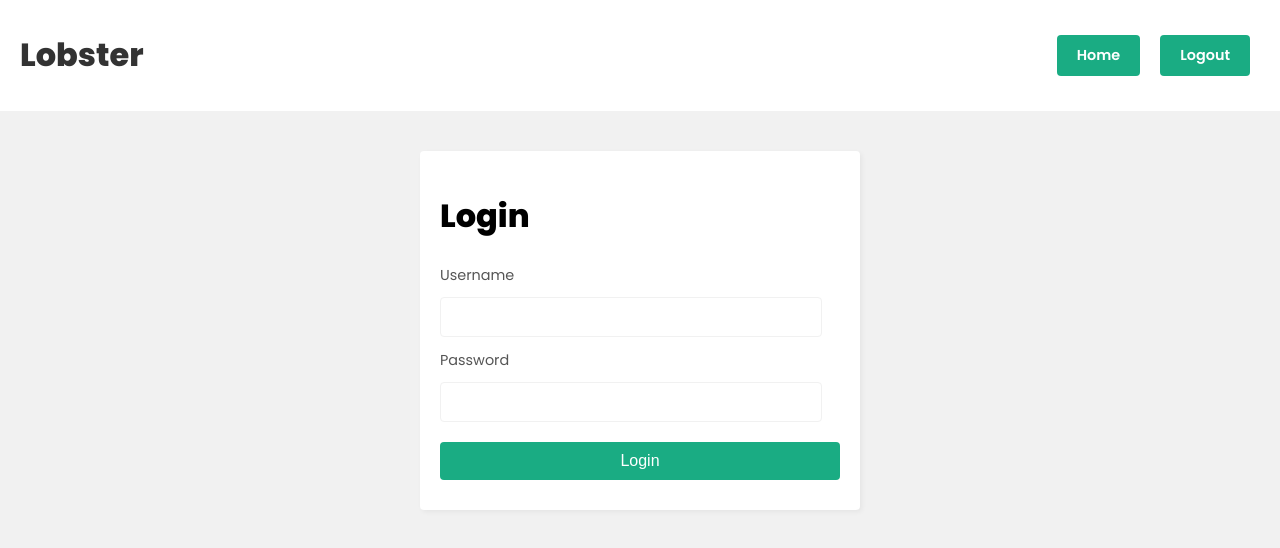
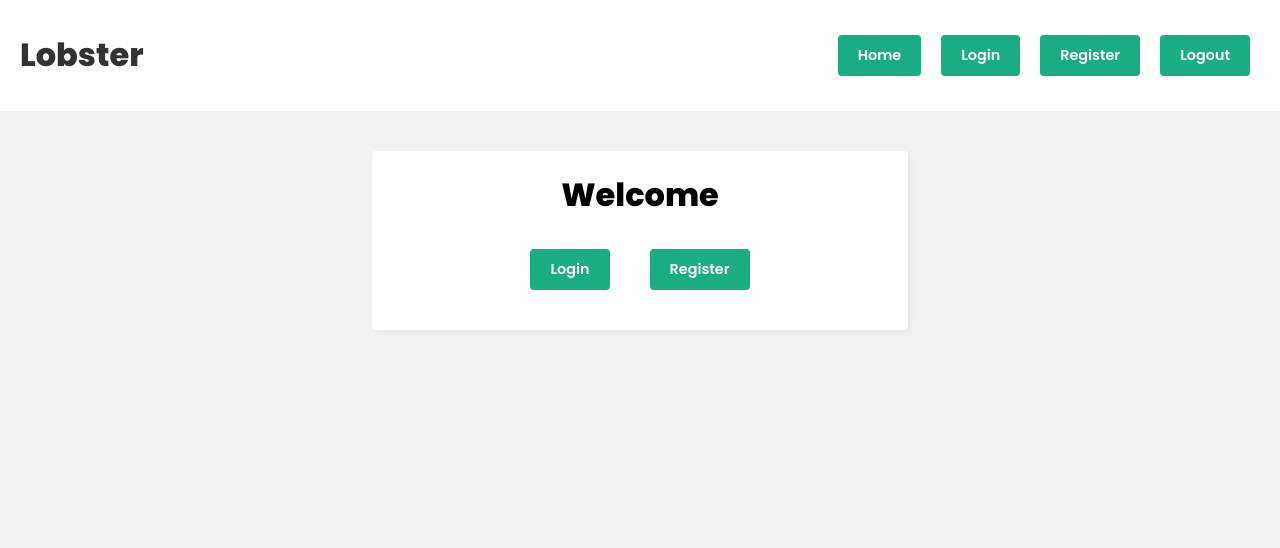
Before and after one commit to Gokul-A-S/lobster, a React (Create React App) app in the folder client/: page / in a window 1280 px wide. Shown: the top 548 px of the page. Built offline with nearby package versions, Linux system fonts and the light colour scheme; the HTML template or start-up script is replaced by a standard one.

Commit message:
Added Welcome page Optimized css

```diff
--- a/client/src/App.js
+++ b/client/src/App.js
@@ -3,6 +3,8 @@ import Home from './pages/Home';
 import Main from './pages/Main';
 import Navbar from './components/Navbar';
 import Login from './pages/Login';
+import Register from './pages/Register';
+import Welcome from './pages/Welcome';
 
 function App() {
   return (
@@ -11,9 +13,11 @@ function App() {
         <Navbar />
         <div className='pages'>
           <Routes>
+              <Route path="/" exact element={<Welcome />} />
               <Route path="/home" exact element={<Home />} />
               <Route path="/main" exact element={<Main />} />
-              <Route path="/" exact element={<Login/>} />
+              <Route path="/login" exact element={<Login/>} />
+              <Route path="/register" exact element={<Register/>} />
               <Route path="*" element={<h1>404 Not Found</h1>} />
 
 
--- a/client/src/components/Navbar.js
+++ b/client/src/components/Navbar.js
@@ -6,7 +6,10 @@ const Navbar = () => {
                 <Link to="/"><h1>Lobster</h1></Link>
                 <div className='nav-buttons'>
                     <Link to='/home'>Home</Link>
-                    <Link to='/'>Logout</Link>
+                    <Link to='/login'>Login</Link>
+                    <Link to='/register'>Register</Link>
+                    <Link to='/login'>Logout</Link>
+
                 </div>
             </div>
         </header>
--- /dev/null
+++ b/client/src/context/AuthContext.js
@@ -0,0 +1,23 @@
+import { createContext,useReducer } from "react";
+
+export const AuthContext=createContext()
+
+export const AuthReducer=(state,action)=>{
+    switch(action.type){
+        case 'LOGIN':
+            return {user:action.payload}
+        case 'LOGOUT':
+            return {user:null}
+        default:
+            return state
+        }
+
+}
+
+export const AuthContextProvider=({children})=>{
+    const [state,dispatch]=useReducer(AuthReducer,{user:null})
+    console.log("AuthContextState ",state)
+    return <AuthContext.Provider value={{...state,dispatch}}>
+        {children}
+    </AuthContext.Provider>
+}
--- a/client/src/index.css
+++ b/client/src/index.css
@@ -96,6 +96,35 @@ header a {
   color: #fff;
   cursor: pointer;
 }
+.welcome{
+  width: 40%;
+  text-align: center;
+  background: #ffffff;
+  border-radius: 4px;
+  margin: 20px auto;
+  padding: 20px;
+  position:relative;
+  box-shadow: 2px 2px 5px rgba(0,0,0,0.05);
+}
+.welcome a{
+  text-decoration: none;
+  color: #fff;
+  background: var(--primary);
+  padding: 10px 20px 10px 20px;
+  border-radius: 4px;
+  display:inline-block;
+  margin: 20px 20px;
+  font-size: 0.9em;
+  font-weight: 600;
+  transition: all 0.2s ease-in-out;
+
+}
+
+.welcome h1{
+  text-align: center;
+  margin: 0 0 10px 0;
+}
+
 
 .workout-form button:hover {
   background: #e0e0e0;
@@ -164,37 +193,28 @@ header a {
 
 
 }
-.login-form{
-  background: #ffffff;
-  width: 400px;
+form.register, form.login {
+  max-width: 400px;
+  margin: 40px auto;
+  padding: 20px;
+  background: #fff;
   border-radius: 4px;
-  margin: 20px auto;
-  padding: 20px;
-  position: relative;
-  box-shadow: 2px 2px 5px rgba(0,0,0,0.05);
-
 }
-.login-form label{
-  font-size: 0.9em;
-  color: #555;
+input {
+  padding: 10px;
+  margin-top: 10px;
+  margin-bottom: 20px;
+  width: 100%;
+  border: 1px solid #ddd;
+  border-radius: 4px;
+  box-sizing: border-box;
 }
-.login-form input{
-  width: 90%;
+form button {
+  background: var(--primary);
+  border: 0;
+  color: #fff;
   padding: 10px;
-  margin: 10px 0;
-  border: 1px solid #f1f1f1;
+  font-family: "Poppins";
   border-radius: 4px;
-  font-size: 1em;
+  cursor: pointer;
 }
-.login-form button{
-  width: 100%;
-  padding: 10px;
-  margin: 10px 0;
-  border: 0;
-  border-radius: 4px;
-  font-size: 1em;
-  background: var(--primary);
-  color: #fff;
-  cursor: pointer;
-
-}
--- a/client/src/index.js
+++ b/client/src/index.js
@@ -3,13 +3,16 @@ import ReactDOM from 'react-dom/client';
 import './index.css';
 import App from './App';
 import { EquipmentContextProvider } from './context/EquipmentContext';
+import { AuthContextProvider } from './context/AuthContext';
 
 
 const root = ReactDOM.createRoot(document.getElementById('root'));
 root.render(
   <React.StrictMode>
-    <EquipmentContextProvider>
-      <App />
-    </EquipmentContextProvider>
+    <AuthContextProvider>
+      <EquipmentContextProvider>
+        <App />
+      </EquipmentContextProvider>
+    </AuthContextProvider>
   </React.StrictMode>
 );
--- a/client/src/pages/Login.js
+++ b/client/src/pages/Login.js
@@ -1,16 +1,14 @@
 const Login=()=>{
     return(
-        <div className="login">
-
-            <form className="login-form">
+            <form className="login">
             <h1>Login</h1>
-                <label>Username</label>
+                <label>ID:</label>
                 <input type="text" required/>
-                <label>Password</label>
+                <label>Password:</label>
                 <input type="password" required/>
                 <button type="submit">Login</button>
             </form>
-        </div>
+
     )
 }
 export default Login;
--- /dev/null
+++ b/client/src/pages/Register.js
@@ -0,0 +1,23 @@
+import { useState } from "react"
+const Register=()=>{
+    const [id,setId]=useState('')
+    const [password,setPassword]=useState('')
+    const handleSubmit=async (e)=>{
+        e.preventDeafault()
+        console.log(id,password)
+    }
+    return(
+
+            <form className="register" onSubmit={handleSubmit}>
+                <h1>Register</h1>
+                <label>ID:</label>
+                <input type="text" onChange={(e)=>setId(e.target.value)} value={id}/>
+                <label>Password:</label>
+                <input type="password" onChange={(e)=>setPassword(e.target.value)} value={password}/>
+                <button type="submit">Register</button>
+            </form>
+
+    )
+}
+
+export default Register
--- /dev/null
+++ b/client/src/pages/Welcome.js
@@ -0,0 +1,13 @@
+import { Link } from 'react-router-dom';
+const Welcome = () => {
+    return (
+        <div className='welcome'>
+            <h1>Welcome</h1>
+
+                <Link to='/login'>Login</Link>
+                <Link to='/register'>Register</Link>
+
+        </div>
+    )
+}
+export default Welcome;
```
Also changed, not shown: client/src/hooks/useAuthContext.js (added, +10 -0 lines).
